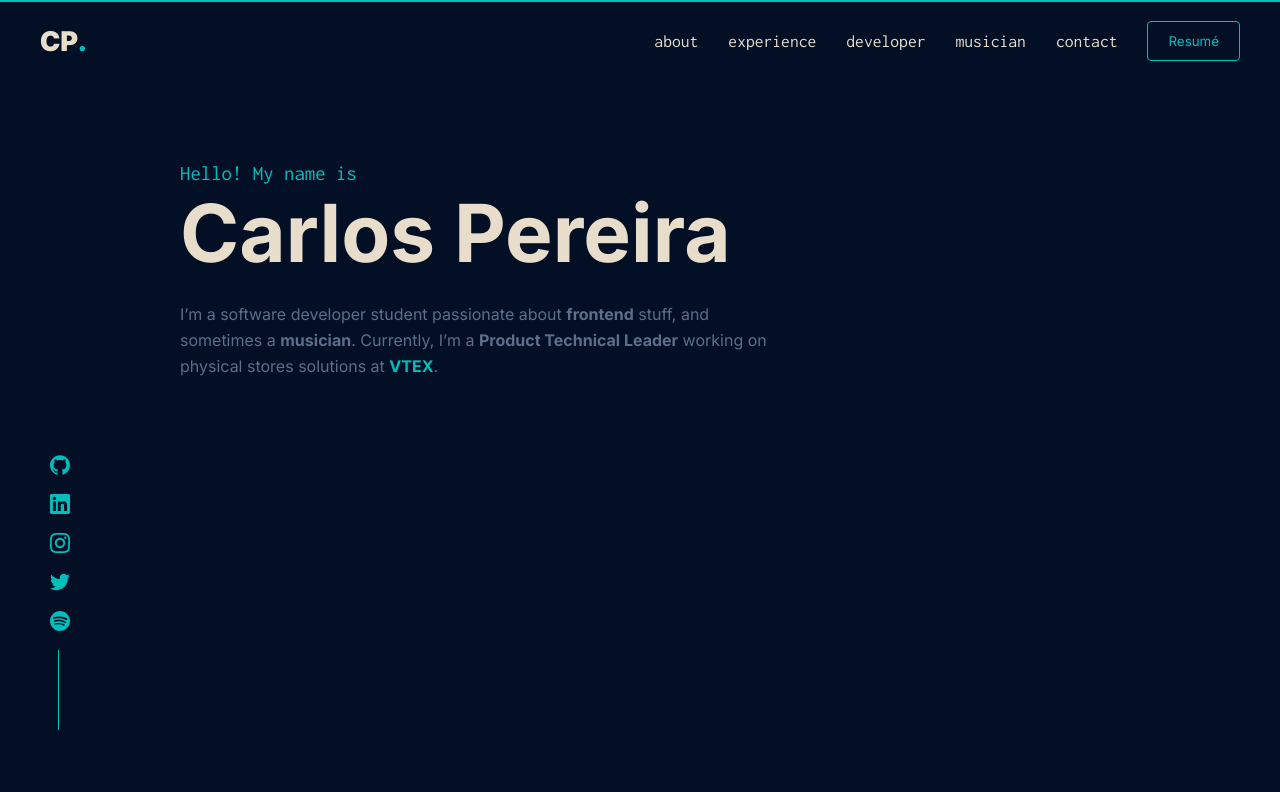
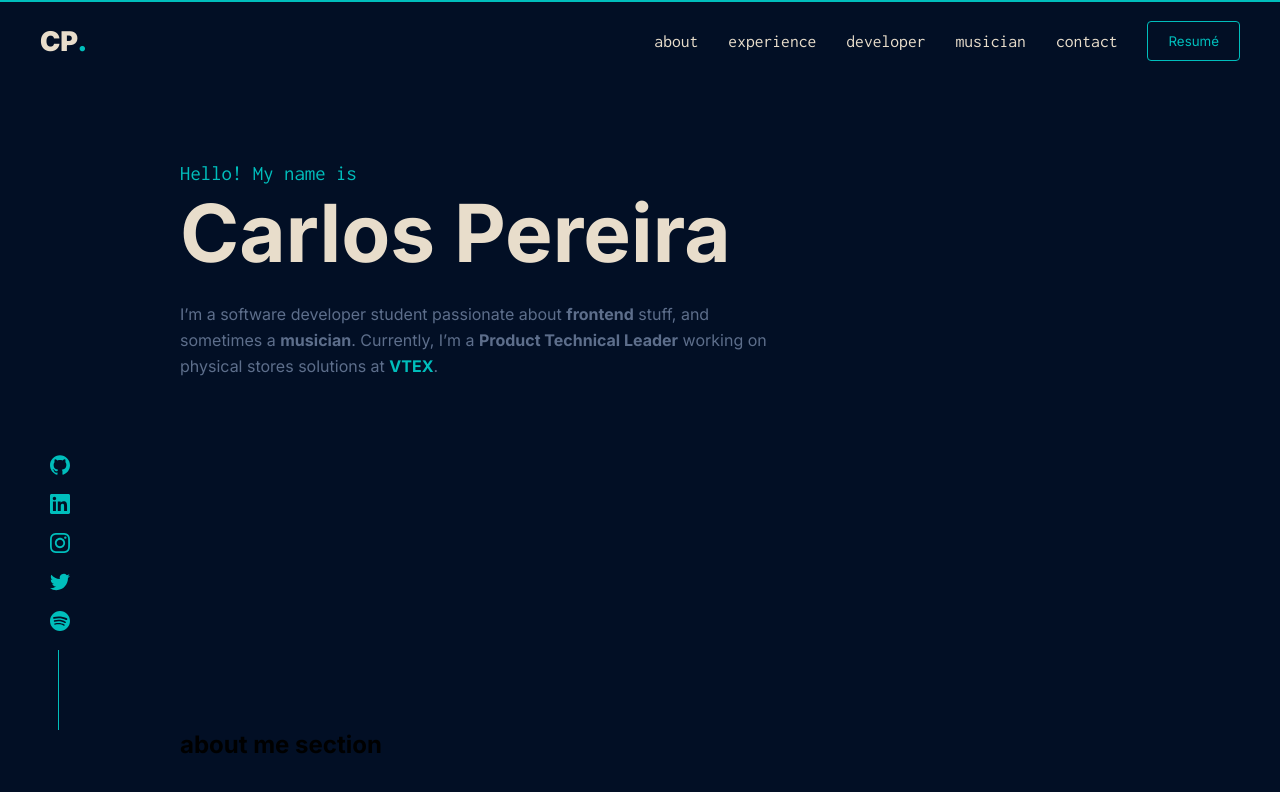
Before and after one commit to kdumagalhaes/hellocarlos, a Vue app: page / in a window 1280 px wide. Shown: the top 792 px of the page. Built offline with nearby package versions, Linux system fonts and the light colour scheme.

Commit message:
Add section padding in _variables and Hero component

```diff
--- a/src/App.vue
+++ b/src/App.vue
@@ -2,6 +2,7 @@
   <Header />
   <Hero />
   <SocialMedia />
+  <About />
 </template>
 
 <script>
@@ -9,12 +10,14 @@
 import Header from "./components/Header.vue";
 import Hero from "./components/Hero.vue";
 import SocialMedia from "./components/SocialMedia.vue";
+import About from "./components/About.vue";
 export default {
   name: "App",
   components: {
     Header,
     Hero,
     SocialMedia,
+    About,
   },
 };
 </script>
--- a/src/assets/css/_reset.scss
+++ b/src/assets/css/_reset.scss
@@ -22,7 +22,6 @@ textarea {
 
 body {
     background-color: $dark-blue;
-    height: 200vh;
 }
 
 button {
--- a/src/assets/css/_variables.scss
+++ b/src/assets/css/_variables.scss
@@ -15,6 +15,7 @@ $dark-blue: #020f25;
 $light-blue: #5d6e8b;
 // padding
 $safe-area-padding: 0 40px;
+$section-padding: 0 40px 0 180px;
 // break points
 $mobile: 576px;
 $tablet: 768px;
--- /dev/null
+++ b/src/components/About.vue
@@ -0,0 +1,17 @@
+<template>
+  <section class="about" id="about">
+    <h1>about me section</h1>
+  </section>
+</template>
+
+<script>
+export default {
+  name: "About",
+};
+</script>
+
+<style lang="scss" scoped>
+.about {
+  padding: $section-padding;
+}
+</style>
--- a/src/components/Hero.vue
+++ b/src/components/Hero.vue
@@ -71,7 +71,8 @@ export default {
   justify-content: center;
   width: 100%;
   height: 400px;
-  padding: 0 40px 0 180px;
+  padding: $section-padding;
+  margin-bottom: 250px;
 }
 
 .greeting {
```
